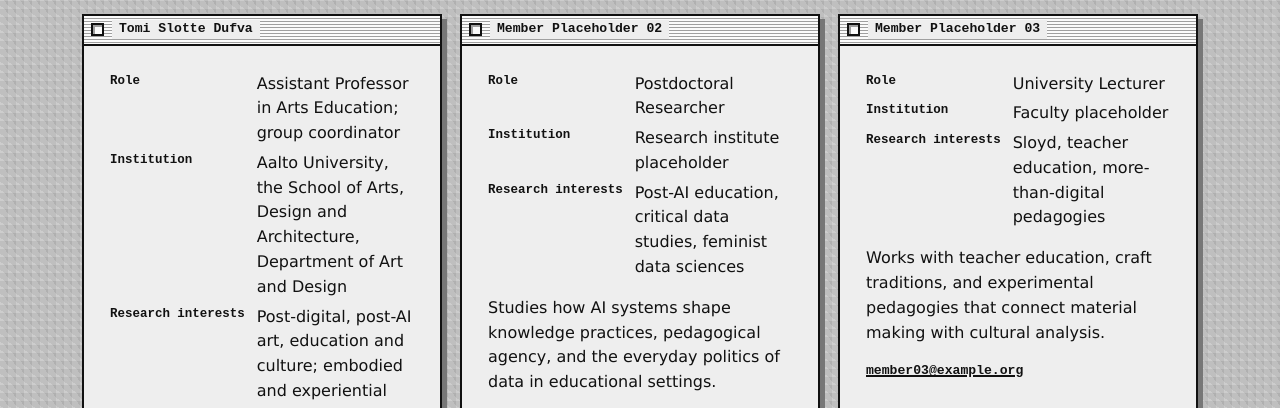
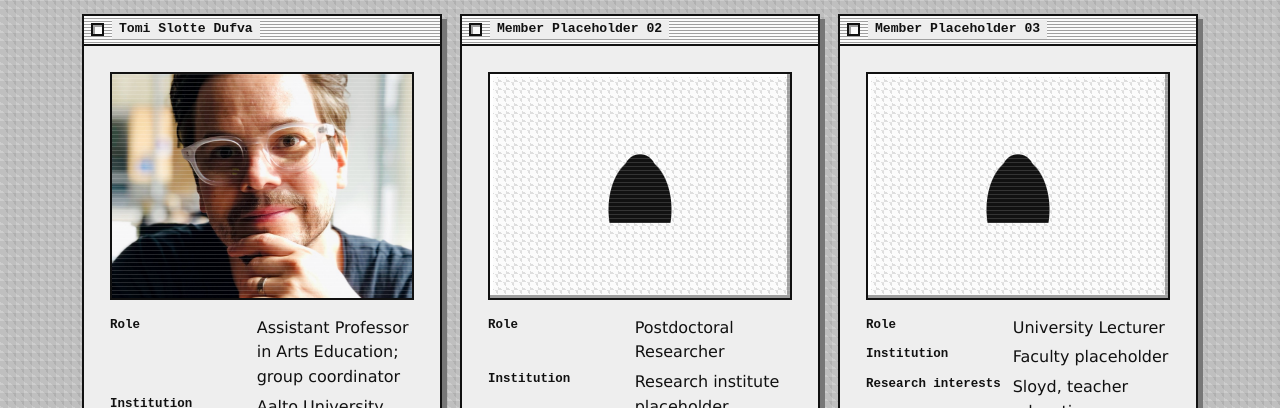
Before and after one commit to tdufva/grasping-more-than-digital-futures, an Eleventy site: page src/members.njk in a window 1280 px wide. Shown: the part 367-775 px from the top of the page. Built offline with nearby package versions, Linux system fonts and the light colour scheme; Eleventy itself is replaced by a stand-in of ours; files that its build step writes are made by us from their sources.

Commit message:
Add member portrait photos

```diff
--- a/assets/css/style.css
+++ b/assets/css/style.css
@@ -612,6 +612,72 @@ button.classic-button {
   align-items: stretch;
 }
 
+.member-card .window-body {
+  display: grid;
+  align-content: start;
+  gap: 16px;
+}
+
+.member-portrait {
+  position: relative;
+  width: 100%;
+  aspect-ratio: 4 / 3;
+  margin: 0;
+  overflow: hidden;
+  background:
+    linear-gradient(45deg, rgba(17, 17, 17, 0.12) 25%, transparent 25%) 0 0 / 8px 8px,
+    linear-gradient(45deg, transparent 75%, rgba(17, 17, 17, 0.12) 75%) 0 0 / 8px 8px,
+    var(--surface-light);
+  border: 2px solid var(--line);
+  box-shadow:
+    inset -3px -3px 0 var(--surface-dark),
+    inset 3px 3px 0 #ffffff;
+}
+
+.member-portrait img {
+  width: 100%;
+  height: 100%;
+  display: block;
+  object-fit: cover;
+  object-position: center 34%;
+  filter: contrast(1.04) saturate(0.88);
+}
+
+.member-portrait::after {
+  position: absolute;
+  inset: 0;
+  pointer-events: none;
+  content: "";
+  background:
+    repeating-linear-gradient(
+      to bottom,
+      rgba(255, 255, 255, 0.14) 0,
+      rgba(255, 255, 255, 0.14) 1px,
+      transparent 1px,
+      transparent 4px
+    );
+  mix-blend-mode: screen;
+}
+
+.member-portrait-placeholder {
+  position: absolute;
+  inset: 0;
+}
+
+.member-portrait-placeholder::before {
+  position: absolute;
+  left: 50%;
+  top: 50%;
+  width: 74px;
+  height: 74px;
+  content: "";
+  transform: translate(-50%, -50%);
+  background:
+    radial-gradient(circle at 50% 28%, var(--ink) 0 15px, transparent 16px),
+    radial-gradient(ellipse at 50% 82%, var(--ink) 0 31px, transparent 32px);
+  image-rendering: pixelated;
+}
+
 .mini-panel {
   padding: 18px;
 }
@@ -706,7 +772,7 @@ button.classic-button {
   display: grid;
   grid-template-columns: max-content 1fr;
   gap: 5px 12px;
-  margin: 0 0 14px;
+  margin: 0;
 }
 
 .profile-list dt {
--- a/docs/assets/css/style.css
+++ b/docs/assets/css/style.css
@@ -612,6 +612,72 @@ button.classic-button {
   align-items: stretch;
 }
 
+.member-card .window-body {
+  display: grid;
+  align-content: start;
+  gap: 16px;
+}
+
+.member-portrait {
+  position: relative;
+  width: 100%;
+  aspect-ratio: 4 / 3;
+  margin: 0;
+  overflow: hidden;
+  background:
+    linear-gradient(45deg, rgba(17, 17, 17, 0.12) 25%, transparent 25%) 0 0 / 8px 8px,
+    linear-gradient(45deg, transparent 75%, rgba(17, 17, 17, 0.12) 75%) 0 0 / 8px 8px,
+    var(--surface-light);
+  border: 2px solid var(--line);
+  box-shadow:
+    inset -3px -3px 0 var(--surface-dark),
+    inset 3px 3px 0 #ffffff;
+}
+
+.member-portrait img {
+  width: 100%;
+  height: 100%;
+  display: block;
+  object-fit: cover;
+  object-position: center 34%;
+  filter: contrast(1.04) saturate(0.88);
+}
+
+.member-portrait::after {
+  position: absolute;
+  inset: 0;
+  pointer-events: none;
+  content: "";
+  background:
+    repeating-linear-gradient(
+      to bottom,
+      rgba(255, 255, 255, 0.14) 0,
+      rgba(255, 255, 255, 0.14) 1px,
+      transparent 1px,
+      transparent 4px
+    );
+  mix-blend-mode: screen;
+}
+
+.member-portrait-placeholder {
+  position: absolute;
+  inset: 0;
+}
+
+.member-portrait-placeholder::before {
+  position: absolute;
+  left: 50%;
+  top: 50%;
+  width: 74px;
+  height: 74px;
+  content: "";
+  transform: translate(-50%, -50%);
+  background:
+    radial-gradient(circle at 50% 28%, var(--ink) 0 15px, transparent 16px),
+    radial-gradient(ellipse at 50% 82%, var(--ink) 0 31px, transparent 32px);
+  image-rendering: pixelated;
+}
+
 .mini-panel {
   padding: 18px;
 }
@@ -706,7 +772,7 @@ button.classic-button {
   display: grid;
   grid-template-columns: max-content 1fr;
   gap: 5px 12px;
-  margin: 0 0 14px;
+  margin: 0;
 }
 
 .profile-list dt {
--- a/src/_data/members.json
+++ b/src/_data/members.json
@@ -6,6 +6,12 @@
       "name": "Tomi Slotte Dufva",
       "role": "Assistant Professor in Arts Education; group coordinator",
       "institution": "Aalto University, the School of Arts, Design and Architecture, Department of Art and Design",
+      "image": {
+        "src": "assets/images/members/tomi-slotte-dufva.jpg",
+        "alt": "Portrait of Tomi Slotte Dufva wearing translucent glasses",
+        "width": 900,
+        "height": 1200
+      },
       "researchInterests": "Post-digital, post-AI art, education and culture; embodied and experiential learning; critical digital literacy; visual culture; philosophies of art, craft, and education",
       "bio": "Tomi Slotte Dufva coordinates the group and researches art, education, culture, and technology through post-digital and post-AI perspectives, with attention to embodiment, experience, critical literacy, visual culture, and philosophies of art, craft, and education.",
       "links": [
--- a/src/_data/site.json
+++ b/src/_data/site.json
@@ -1,6 +1,6 @@
 {
   "title": "Grasping More-than-Digital Futures",
-  "assetVersion": "2026-05-11-contact-protect",
+  "assetVersion": "2026-05-12-member-portraits",
   "subtitle": "A research collective for art, craft, education, culture and technology after digital and AI promises",
   "description": "Grasping More-than-Digital Futures is an informal interdisciplinary research collective for art, craft, education, culture and technology after digital and AI promises.",
   "footerTagline": "An open, informal, interdisciplinary research collective.",
--- a/src/members.njk
+++ b/src/members.njk
@@ -33,6 +33,18 @@ permalink: members.html
             <span class="window-lines" aria-hidden="true"></span>
           </div>
           <div class="window-body">
+            <figure class="member-portrait">
+              {% if member.image and member.image.src %}
+                <img
+                  src="{{ member.image.src }}"
+                  alt="{{ member.image.alt or 'Portrait of ' + member.name }}"
+                  loading="lazy"
+                  width="{{ member.image.width or 900 }}"
+                  height="{{ member.image.height or 900 }}">
+              {% else %}
+                <span class="member-portrait-placeholder" role="img" aria-label="Portrait placeholder for {{ member.name }}"></span>
+              {% endif %}
+            </figure>
             <dl class="profile-list">
               <dt>Role</dt>
               <dd>{{ member.role }}</dd>
```
Also changed, not shown: CONTENT_GUIDE.md (+8 -0 lines), README.md, assets/images/members/tomi-slotte-dufva.jpg (added), docs/assets/images/members/tomi-slotte-dufva.jpg (added), docs/contact.html, docs/index.html, docs/members.html, docs/news.html, docs/research.html.
